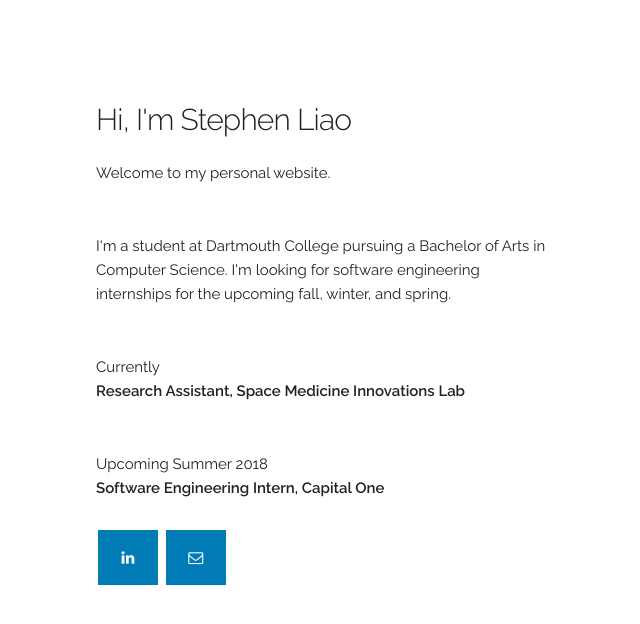
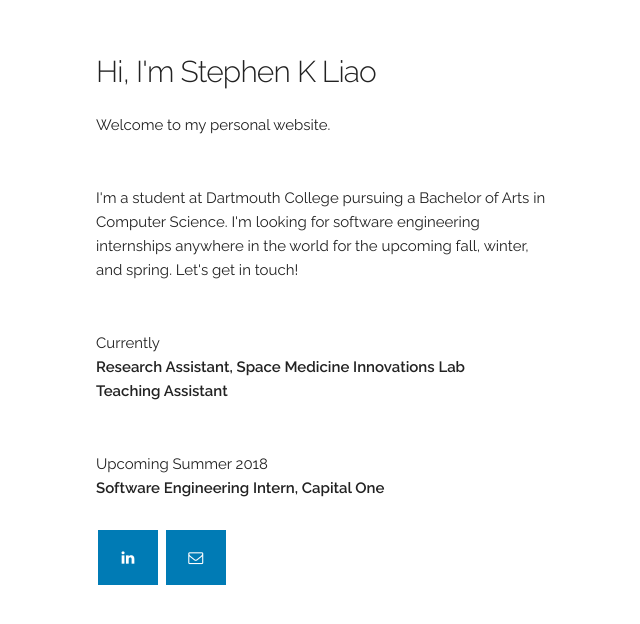
Before and after one commit to stephen19K/stephenliao.me, a plain HTML site: page index.html in a window 1280 px wide. Shown: the part 140-764 px from the top of the page, without its empty margins (64-704 px from the left). Drawn offline with Linux system fonts and the light colour scheme.

Commit message:
Body text

```diff
--- a/index.html
+++ b/index.html
@@ -36,15 +36,18 @@
   –––––––––––––––––––––––––––––––––––––––––––––––––– -->
   <div class="container">
     <div class="row">
-      <div class="one-half column" style="margin-top: 25%">
-        <h4>Hi, I'm Stephen Liao</h4>
+      <div class="one-half column" style="margin-top: 20%">
+        <h4>Hi, I'm Stephen K Liao</h4>
         <p>Welcome to my personal website.</p>
         <br>
-        <p>I'm a student at Dartmouth College pursuing a Bachelor of Arts in Computer Science. I'm looking for software engineering internships for the upcoming fall, winter, and spring.</p>
+        <p>I'm a student at Dartmouth College pursuing a Bachelor of Arts in Computer Science. I'm looking for software engineering internships anywhere in the world for the upcoming fall, winter, and spring.
+        Let's get in touch!</p>
         <br>
         <p>Currently
           <br>
           <strong>Research Assistant, Space Medicine Innovations Lab</strong>
+          <br>
+          <strong>Teaching Assistant</strong>
         </p>
         <br>
         <p>Upcoming Summer 2018
```
